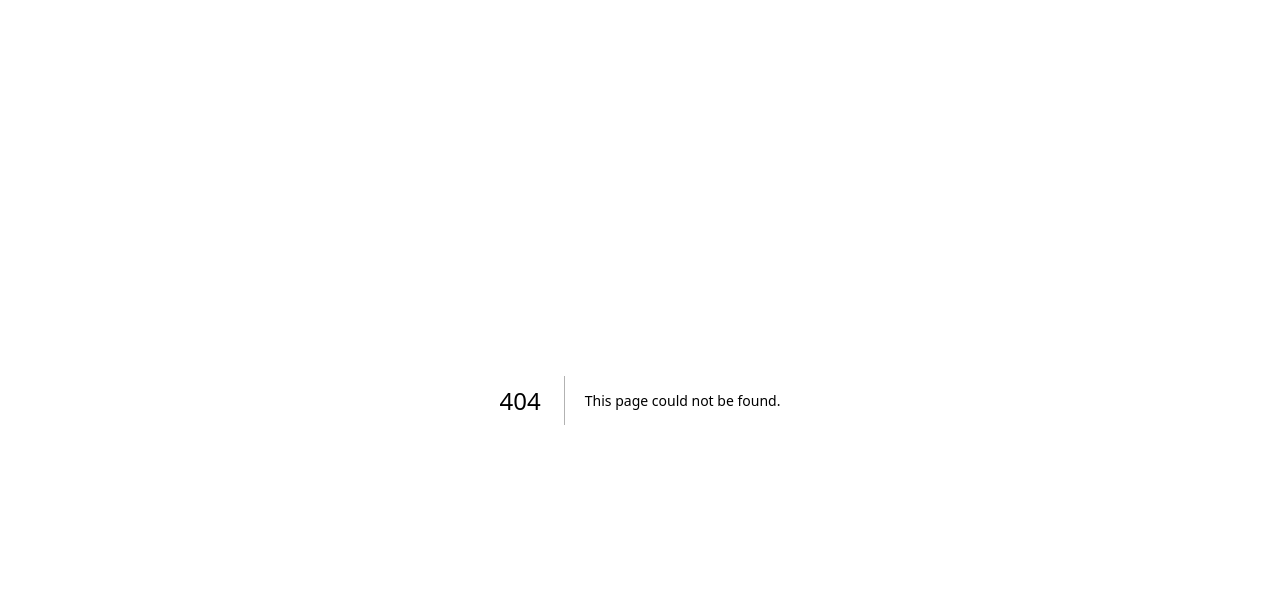
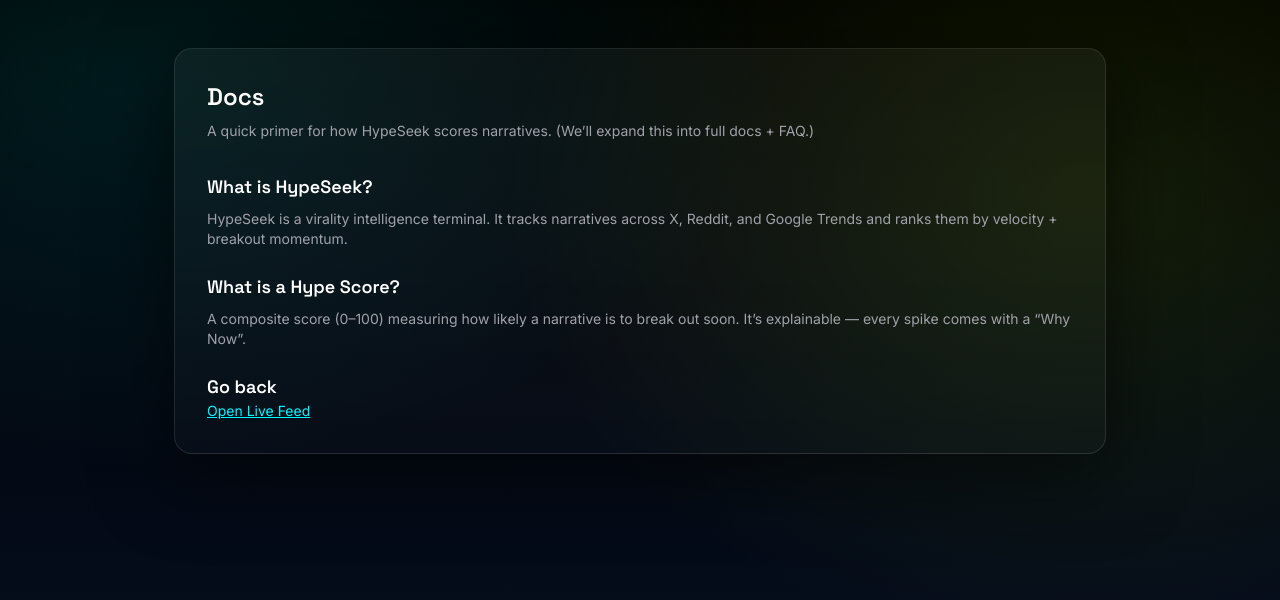
Before and after one commit to HypeSeekAI/HypeSeek_Core, a Next.js app: page /docs in a window 1280 px wide. Before the commit this address had no page. Shown: the top 600 px of the page. Built offline with nearby package versions, Linux system fonts and the light colour scheme.

Commit message:
Add core routes + switch to degen dopamine color palette (no purple)

```diff
--- /dev/null
+++ b/src/app/alerts/page.tsx
@@ -0,0 +1,12 @@
+export default function AlertsPage() {
+  return (
+    <div className="mx-auto w-full max-w-[1480px] px-4 py-10 md:px-6 2xl:px-8">
+      <div className="hs-card rounded-[18px] p-8">
+        <div className="font-display text-2xl font-semibold text-white">Alerts</div>
+        <div className="mt-2 text-sm text-[var(--hs-gray)]">
+          Coming next: score/velocity thresholds, delivery channels, and alert history. (Will require auth.)
+        </div>
+      </div>
+    </div>
+  )
+}
--- /dev/null
+++ b/src/app/auth/page.tsx
@@ -0,0 +1,12 @@
+export default function AuthPage() {
+  return (
+    <div className="mx-auto w-full max-w-[980px] px-4 py-12 md:px-6">
+      <div className="hs-card rounded-[18px] p-8">
+        <div className="font-display text-2xl font-semibold text-white">Auth</div>
+        <div className="mt-2 text-sm text-[var(--hs-gray)]">
+          Next step: Supabase Auth (email/magic link), session persistence, and global sign-out.
+        </div>
+      </div>
+    </div>
+  )
+}
--- /dev/null
+++ b/src/app/docs/page.tsx
@@ -0,0 +1,37 @@
+import Link from 'next/link'
+
+export default function DocsPage() {
+  return (
+    <div className="mx-auto w-full max-w-[980px] px-4 py-12 md:px-6">
+      <div className="hs-card rounded-[18px] p-8">
+        <div className="font-display text-2xl font-semibold text-white">Docs</div>
+        <p className="mt-2 text-sm text-[var(--hs-gray)]">
+          A quick primer for how HypeSeek scores narratives. (We’ll expand this into full docs + FAQ.)
+        </p>
+
+        <div className="mt-8 space-y-6 text-sm text-white/80">
+          <section>
+            <h2 className="font-display text-lg font-semibold text-white">What is HypeSeek?</h2>
+            <p className="mt-2 text-[var(--hs-gray)]">
+              HypeSeek is a virality intelligence terminal. It tracks narratives across X, Reddit, and Google Trends and
+              ranks them by velocity + breakout momentum.
+            </p>
+          </section>
+          <section>
+            <h2 className="font-display text-lg font-semibold text-white">What is a Hype Score?</h2>
+            <p className="mt-2 text-[var(--hs-gray)]">
+              A composite score (0–100) measuring how likely a narrative is to break out soon. It’s explainable — every
+              spike comes with a “Why Now”.
+            </p>
+          </section>
+          <section>
+            <h2 className="font-display text-lg font-semibold text-white">Go back</h2>
+            <Link className="text-[var(--hs-cyan)] underline" href="/live-feed">
+              Open Live Feed
+            </Link>
+          </section>
+        </div>
+      </div>
+    </div>
+  )
+}
--- a/src/app/globals.css
+++ b/src/app/globals.css
@@ -1,9 +1,13 @@
 @import "tailwindcss";
 
 :root {
+  /* Degen dopamine palette (no purple) */
+  --hs-green: #00ff85;
+  --hs-lime: #b6ff00;
   --hs-cyan: #00f6ff;
-  --hs-purple: #a855f7;
-  --hs-green: #00ff85;
+  --hs-hot: #ff2bd6;
+  --hs-amber: #ffb800;
+  --hs-red: #ff3d3d;
   --hs-gray: #a1a1aa;
 
   color-scheme: dark;
@@ -25,7 +29,7 @@
     Helvetica, Arial, "Apple Color Emoji", "Segoe UI Emoji";
   background:
     radial-gradient(1100px 650px at 10% 10%, rgba(0, 246, 255, 0.10) 0%, rgba(0, 0, 0, 0) 60%),
-    radial-gradient(900px 700px at 85% 25%, rgba(168, 85, 247, 0.10) 0%, rgba(0, 0, 0, 0) 65%),
+    radial-gradient(900px 700px at 85% 25%, rgba(182, 255, 0, 0.10) 0%, rgba(0, 0, 0, 0) 65%),
     linear-gradient(180deg, #000000 0%, #061023 100%);
   color: rgba(255, 255, 255, 0.92);
 }
--- /dev/null
+++ b/src/app/settings/page.tsx
@@ -0,0 +1,12 @@
+export default function SettingsPage() {
+  return (
+    <div className="mx-auto w-full max-w-[1480px] px-4 py-10 md:px-6 2xl:px-8">
+      <div className="hs-card rounded-[18px] p-8">
+        <div className="font-display text-2xl font-semibold text-white">Settings</div>
+        <div className="mt-2 text-sm text-[var(--hs-gray)]">
+          Coming next: preferences (chains, sources), theme intensity, and account settings.
+        </div>
+      </div>
+    </div>
+  )
+}
--- /dev/null
+++ b/src/app/watchlist/page.tsx
@@ -0,0 +1,12 @@
+export default function WatchlistPage() {
+  return (
+    <div className="mx-auto w-full max-w-[1480px] px-4 py-10 md:px-6 2xl:px-8">
+      <div className="hs-card rounded-[18px] p-8">
+        <div className="font-display text-2xl font-semibold text-white">Watchlist</div>
+        <div className="mt-2 text-sm text-[var(--hs-gray)]">
+          Coming next: saved narratives, creators, and memecoin tickers. (Will require auth.)
+        </div>
+      </div>
+    </div>
+  )
+}
--- a/src/components/LandingPage.tsx
+++ b/src/components/LandingPage.tsx
@@ -133,7 +133,7 @@
     <div className="mx-auto max-w-3xl text-center">
       {kicker ? (
         <div className="mb-3 inline-flex items-center gap-2 rounded-full border border-white/10 bg-white/5 px-3 py-1 text-xs font-medium text-white/70">
-          <Sparkles className="h-4 w-4 text-[var(--hs-purple)]" />
+          <Sparkles className="h-4 w-4 text-[var(--hs-hot)]" />
           {kicker}
         </div>
       ) : null}
@@ -224,7 +224,7 @@
                   <span className="bg-gradient-to-r from-white via-white to-[var(--hs-cyan)] bg-clip-text text-transparent">
                     Hype
                   </span>
-                  <span className="bg-gradient-to-r from-[var(--hs-cyan)] to-[var(--hs-purple)] bg-clip-text text-transparent">
+                  <span className="bg-gradient-to-r from-[var(--hs-cyan)] to-[var(--hs-lime)] bg-clip-text text-transparent">
                     Seek
                   </span>
                 </div>
@@ -244,7 +244,7 @@
                 Updated every few minutes
               </Pill>
               <Pill>
-                <Gauge className="h-4 w-4 text-[var(--hs-purple)]" />
+                <Gauge className="h-4 w-4 text-[var(--hs-hot)]" />
                 Explainable scoring
               </Pill>
             </motion.div>
@@ -282,7 +282,7 @@
               </div>
               <div className="hs-card rounded-[18px] p-4">
                 <div className="flex items-center gap-2 text-sm font-semibold text-white/90">
-                  <Grid2X2 className="h-4 w-4 text-[var(--hs-purple)]" />
+                  <Grid2X2 className="h-4 w-4 text-[var(--hs-hot)]" />
                   Multi-source
                 </div>
                 <div className="mt-2 text-xs text-[var(--hs-gray)]">X + Reddit + Google Trends confirmation.</div>
@@ -331,7 +331,7 @@
               sources: 'X • Trends',
               badge: 'EARLY SIGNAL',
               badgeTone:
-                'bg-[rgba(168,85,247,0.16)] text-[var(--hs-purple)] border-[var(--hs-purple)]/25',
+                'bg-[rgba(255,43,214,0.14)] text-[var(--hs-hot)] border-[var(--hs-hot)]/25',
             },
             {
               title: 'Epstein Files Coin Wave',
@@ -394,7 +394,7 @@
               body: 'We measure narrative velocity, engagement bursts, and breakout momentum.',
             },
             {
-              icon: <Grid2X2 className="h-5 w-5 text-[var(--hs-purple)]" />,
+              icon: <Grid2X2 className="h-5 w-5 text-[var(--hs-hot)]" />,
               title: '🌍 Cross-Platform Confirmation',
               body: 'Signals are verified across X, Reddit, and Google Trends.',
             },
@@ -459,10 +459,10 @@
         >
           {[
             { icon: <Radar className="h-5 w-5 text-[var(--hs-cyan)]" />, title: 'Early narrative detection', body: 'Spot cultural moves 1–2 hours before they trend.' },
-            { icon: <TrendingUp className="h-5 w-5 text-[var(--hs-purple)]" />, title: 'Velocity trend charts', body: 'Terminal-grade momentum curves for every narrative.' },
+            { icon: <TrendingUp className="h-5 w-5 text-[var(--hs-hot)]" />, title: 'Velocity trend charts', body: 'Terminal-grade momentum curves for every narrative.' },
             { icon: <Bell className="h-5 w-5 text-[var(--hs-green)]" />, title: 'Watchlists & alerts', body: 'Track narratives, creators, and meme cycles—hands-free.' },
             { icon: <Sparkles className="h-5 w-5 text-[var(--hs-cyan)]" />, title: 'AI breakout reasoning', body: 'Every spike includes a “Why Now” explanation.' },
-            { icon: <Grid2X2 className="h-5 w-5 text-[var(--hs-purple)]" />, title: 'Multi-source validation', body: 'Cross-check X, Reddit, and Google Trends confirmation.' },
+            { icon: <Grid2X2 className="h-5 w-5 text-[var(--hs-hot)]" />, title: 'Multi-source validation', body: 'Cross-check X, Reddit, and Google Trends confirmation.' },
             { icon: <Gauge className="h-5 w-5 text-[var(--hs-green)]" />, title: 'Meme cycle tracking', body: 'Detect repeats, remixes, and second-wave revivals.' },
           ].map((f) => (
             <motion.div key={f.title} variants={item} className="hs-card hs-glow rounded-[18px] p-6">
@@ -489,7 +489,7 @@
               </p>
               <ul className="mt-5 space-y-2 text-sm text-white/80">
                 <li className="flex items-center gap-2"><span className="h-1.5 w-1.5 rounded-full bg-[var(--hs-cyan)]" />Custom alerts</li>
-                <li className="flex items-center gap-2"><span className="h-1.5 w-1.5 rounded-full bg-[var(--hs-purple)]" />Personal watchlists</li>
+                <li className="flex items-center gap-2"><span className="h-1.5 w-1.5 rounded-full bg-[var(--hs-hot)]" />Personal watchlists</li>
                 <li className="flex items-center gap-2"><span className="h-1.5 w-1.5 rounded-full bg-[var(--hs-green)]" />Anti-bot protection</li>
                 <li className="flex items-center gap-2"><span className="h-1.5 w-1.5 rounded-full bg-white/60" />Future automated execution tools</li>
               </ul>
--- a/src/components/LiveFeedDashboard.tsx
+++ b/src/components/LiveFeedDashboard.tsx
@@ -123,21 +123,21 @@
     return 'bg-[rgba(0,246,255,0.14)] text-[var(--hs-cyan)] border-[var(--hs-cyan)]/25'
   }
   if (status === 'EARLY SIGNAL') {
-    return 'bg-[rgba(168,85,247,0.16)] text-[var(--hs-purple)] border-[var(--hs-purple)]/25'
+    return 'bg-[rgba(255,43,214,0.14)] text-[var(--hs-hot)] border-[var(--hs-hot)]/25'
   }
   return 'bg-[rgba(0,255,133,0.12)] text-[var(--hs-green)] border-[var(--hs-green)]/25'
 }
 
 function scoreTone(score: number) {
   if (score >= 90) return 'text-[var(--hs-cyan)]'
-  if (score >= 85) return 'text-[var(--hs-purple)]'
+  if (score >= 85) return 'text-[var(--hs-hot)]'
   return 'text-white/80'
 }
 
 function PulsingDot({ tone = 'cyan' }: { tone?: 'cyan' | 'purple' | 'green' }) {
   const c =
     tone === 'purple'
-      ? 'bg-[var(--hs-purple)]'
+      ? 'bg-[var(--hs-hot)]'
       : tone === 'green'
         ? 'bg-[var(--hs-green)]'
         : 'bg-[var(--hs-cyan)]'
@@ -405,7 +405,7 @@
       <div className="hs-card rounded-[18px] p-5">
         <div className="flex items-center justify-between">
           <div className="flex items-center gap-2 text-sm font-semibold text-white/85">
-            <Sparkles className="h-4 w-4 text-[var(--hs-purple)]" />
+            <Sparkles className="h-4 w-4 text-[var(--hs-hot)]" />
             Narrative
           </div>
           <span className="text-xs text-white/45">Inspector</span>
@@ -487,7 +487,7 @@
 }) {
   const hot = n.score >= 90
   const vel = n.velocityPct
-  const velTone = vel >= 250 ? 'text-[var(--hs-cyan)]' : vel >= 180 ? 'text-[var(--hs-purple)]' : 'text-white/80'
+  const velTone = vel >= 250 ? 'text-[var(--hs-cyan)]' : vel >= 180 ? 'text-[var(--hs-hot)]' : 'text-white/80'
 
   return (
     <motion.button
@@ -679,7 +679,7 @@
 
                     <div className="mt-5 flex flex-wrap items-center gap-2">
                       <span className="inline-flex items-center gap-2 rounded-full border border-white/10 bg-white/5 px-3 py-2 text-sm font-semibold text-white/80">
-                        <Flame className="h-4 w-4 text-[var(--hs-purple)]" />
+                        <Flame className="h-4 w-4 text-[var(--hs-hot)]" />
                         Breakouts: {seed.filter((s) => s.status === 'BREAKING').length}
                       </span>
                       <span className="inline-flex items-center gap-2 rounded-full border border-white/10 bg-white/5 px-3 py-2 text-sm font-semibold text-white/80">
--- a/src/components/MobileInspector.tsx
+++ b/src/components/MobileInspector.tsx
@@ -30,7 +30,7 @@
       >
         <div className="flex items-center justify-between">
           <div className="flex items-center gap-2 text-sm font-semibold text-white/85">
-            <Sparkles className="h-4 w-4 text-[var(--hs-purple)]" />
+            <Sparkles className="h-4 w-4 text-[var(--hs-hot)]" />
             {title}
           </div>
           <button
```
